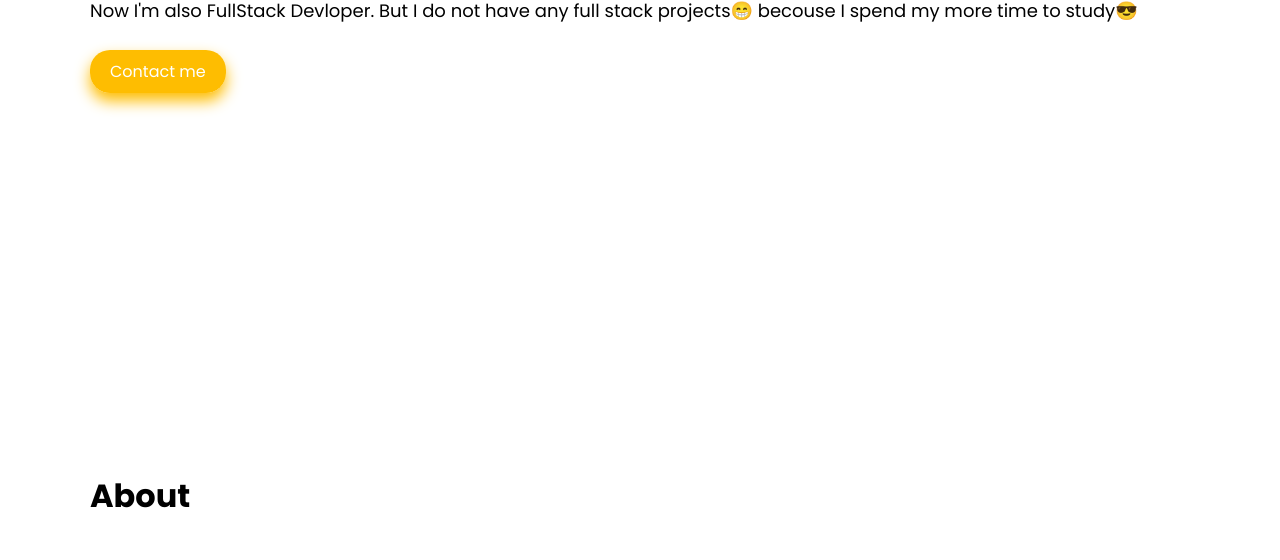
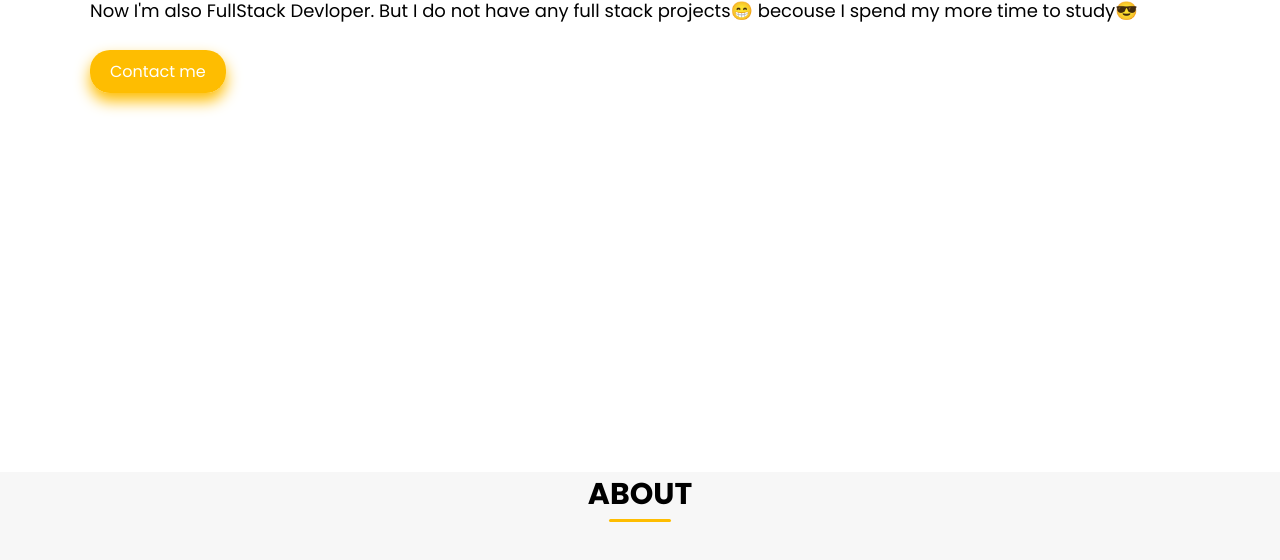
Before and after one commit to DeveloperXurshidbek/portfolio, a plain HTML site: page index.html in a window 1280 px wide. Shown: the part 328-888 px from the top of the page. Drawn offline with Linux system fonts and the light colour scheme.

Commit message:
second commit

```diff
--- a/css/style.css
+++ b/css/style.css
@@ -55,6 +55,40 @@ body {
   color: #ffffff;
 }
 
+.row {
+  display: flex;
+  flex-wrap: wrap;
+}
+
+.section-title {
+  flex: 0 0 100%;
+  max-width: 100%;
+  margin-bottom: 40px;
+  text-align: center;
+}
+
+.section-title h1 {
+  display: inline-block;
+  font-size: 30px;
+  text-transform: uppercase;
+  font-weight: 700;
+  color: #000000;
+  margin: 0 0 5px;
+  padding: 0 0 5px;
+  position: relative;
+}
+.section-title h1:before {
+  content: "";
+  left: 0;
+  position: absolute;
+  height: 3px;
+  right: 20%;
+  left: 20%;
+  background-color: #febd01;
+  border-radius: 10px;
+  bottom: 0px;
+}
+
 .container {
   max-width: 1100px;
   margin: auto;
@@ -77,6 +111,7 @@ header {
   justify-content: space-between;
   align-items: center;
   border-bottom: 1px solid #f5f6faf3;
+  z-index: 10000000;
   transition: 0.3s;
 }
 
@@ -154,3 +189,9 @@ header .navbar ul li a {
 .banner .text-box a:hover {
   box-shadow: 0 0 5px #febd01;
 }
+
+/* About Section */
+
+#about {
+  background-color: #f7f7f7;
+}
```
